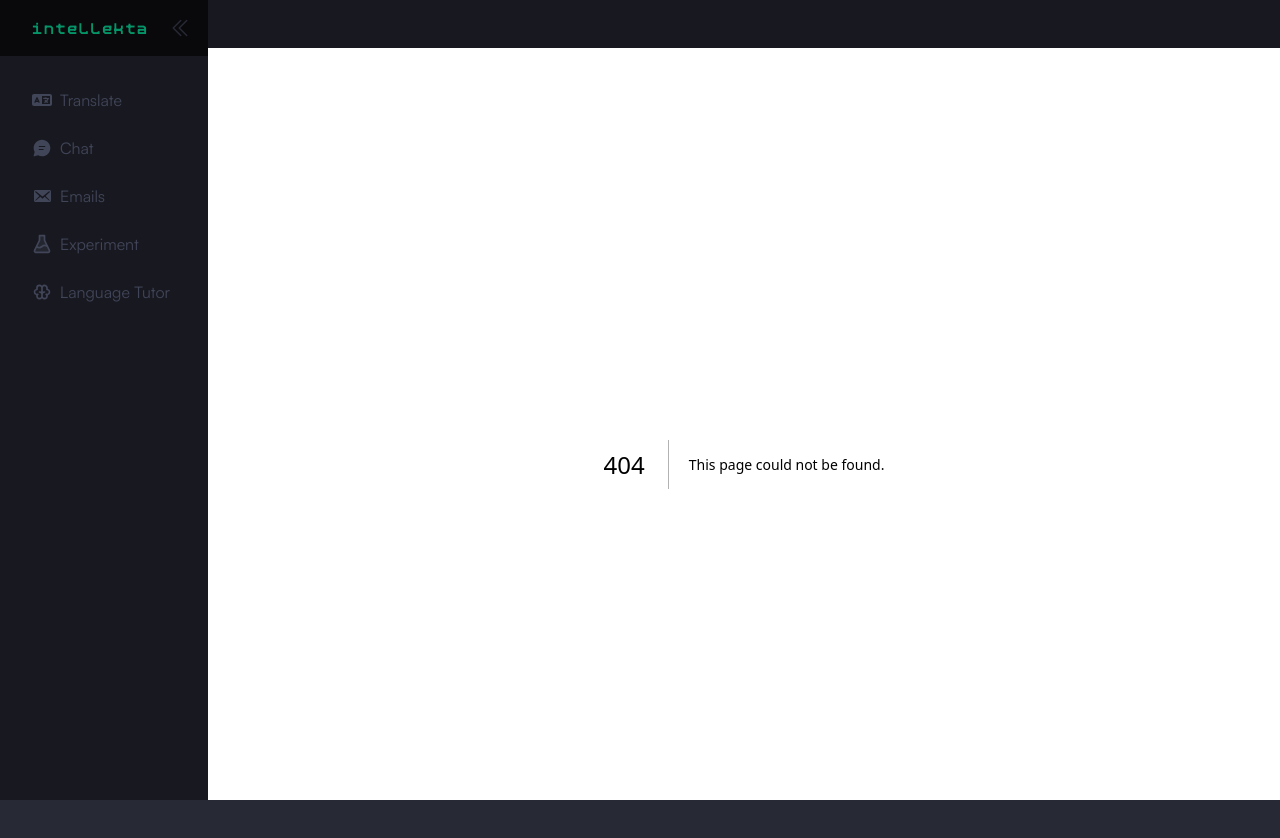
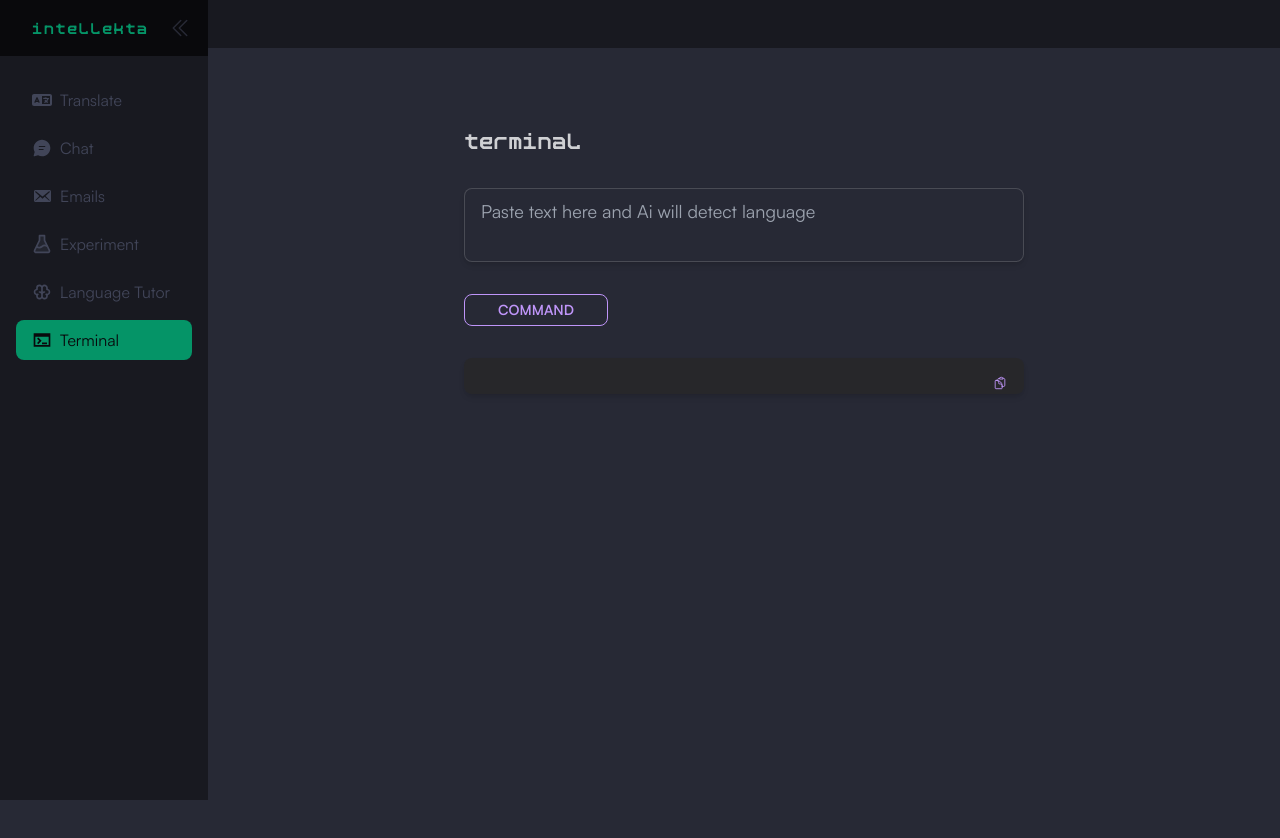
Before and after one commit to ajesuscode/intellekta, a Next.js app: page /terminal in a window 1280 px wide. Before the commit this address had no page. Shown: the top 838 px of the page. After the commit the page ends 800 px from the top, so only its background shows below. Built offline with nearby package versions, Linux system fonts and the light colour scheme.

Commit message:
ternminal page with route to generate terminal commands

```diff
--- /dev/null
+++ b/src/app/api/callterminal/route.ts
@@ -0,0 +1,35 @@
+import { NextRequest, NextResponse } from "next/server";
+import { OpenAI } from "langchain/llms/openai";
+import { PromptTemplate } from "langchain/prompts";
+import { LLMChain } from "langchain/chains";
+
+export async function POST(req: NextRequest) {
+    try {
+        const body = await req.json();
+
+        const terminal = body.terminal;
+
+        const model = new OpenAI({
+            openAIApiKey: process.env.OPENAI_API_KEY,
+            modelName: "gpt-3.5-turbo",
+            temperature: 0.7,
+            maxTokens: 1000,
+        });
+
+        const template =
+            "User will provide you a task to do. <<{terminal_command}>>. You need to provide macOs terminal command that performs this task. Only command, dont write descriptions.";
+        const prompt = new PromptTemplate({
+            template: template,
+            inputVariables: ["terminal_command"],
+        });
+
+        const chain = new LLMChain({ llm: model, prompt: prompt });
+        const res = await chain.call({
+            terminal_command: terminal,
+        });
+        console.log(res);
+        return NextResponse.json(res.text);
+    } catch (err) {
+        return NextResponse.json(err);
+    }
+}
--- /dev/null
+++ b/src/app/terminal/page.tsx
@@ -0,0 +1,107 @@
+"use client";
+import { useState } from "react";
+import { useCopyToClipboard } from "usehooks-ts";
+import { ClipboardDocumentIcon } from "@heroicons/react/24/outline";
+
+// const languages: string[] = [
+//     "English",
+//     "Spanish",
+//     "French",
+//     "German",
+//     "Italian",
+//     "Japanese",
+//     "Chinese",
+//     "Ukrainian",
+//     "Basque",
+//     // Add more languages as needed
+// ];
+
+export default function Terminal() {
+    const [query, setQuery] = useState<string>("");
+    const [result, setResult] = useState<string>("");
+    const [loading, setLoading] = useState<boolean>(false);
+    const [language, setLanguage] = useState("English");
+    const [native, setNative] = useState("Ukrainian");
+    const [copiedText, copyToClipboard] = useCopyToClipboard();
+
+    async function getTerminalCommand(event: React.FormEvent<HTMLFormElement>) {
+        event.preventDefault();
+        console.log(query);
+        try {
+            setLoading(true);
+            if (query === "") {
+                setLoading(false);
+                return;
+            } else {
+                setQuery("");
+                const res = await fetch("/api/callterminal", {
+                    method: "POST",
+                    body: JSON.stringify({
+                        terminal: query,
+                    }),
+                });
+                const text = await res.json();
+                console.log(text);
+                setResult(text);
+                setLoading(false);
+            }
+        } catch (err) {
+            console.log(err);
+            setLoading(false);
+        }
+    }
+
+    // const handleNativeChange = (e: React.ChangeEvent<HTMLSelectElement>) => {
+    //     setNative(e.target.value);
+    //     console.log(e.target.value);
+    // };
+
+    const paragraphs = result.split("\n").map((paragraph, index) => (
+        <p key={index} className="mb-1">
+            {paragraph}
+        </p>
+    ));
+    return (
+        <section className="pt-16 lg:px-48 px-6 md:px-20 flex flex-col gap-8">
+            <form onSubmit={getTerminalCommand} className="flex flex-col gap-8">
+                <div className="text-xl font-display">terminal</div>
+                <textarea
+                    className="textarea textarea-bordered w-full resize-none text-lg shadow-md font-body"
+                    onChange={(e) => setQuery(e.target.value)}
+                    placeholder={
+                        loading
+                            ? "Preparing command..."
+                            : "Paste text here and Ai will detect language"
+                    }
+                    disabled={loading}
+                    value={query}
+                ></textarea>
+                <button
+                    disabled={loading}
+                    className="btn btn-secondary btn-sm btn-outline w-36 disabled:opacity-40 font-body"
+                    type="submit"
+                >
+                    {loading ? (
+                        <span className="loading loading-dots loading-xs"></span>
+                    ) : (
+                        <span>Command</span>
+                    )}
+                </button>
+
+                {paragraphs && (
+                    <div className="card w-full h-full max-h-sm overflow-y-auto max-h-lg flex flex-col bg-zinc-800 shadow-md rounded-lg p-4 relative">
+                        <div className="text-lg text-primary font-body">
+                            {paragraphs}
+                        </div>
+                        <button
+                            onClick={() => copyToClipboard(result)}
+                            className="absolute top-0 right-0 m-2 p-2 btn btn-ghost btn-square btn-sm"
+                        >
+                            <ClipboardDocumentIcon className="w-4 h-4 text-secondary" />
+                        </button>
+                    </div>
+                )}
+            </form>
+        </section>
+    );
+}
--- a/src/components/icons/icons.tsx
+++ b/src/components/icons/icons.tsx
@@ -104,3 +104,20 @@ export const TutorIcon = ({ size, color }: IconProps) => {
         </svg>
     );
 };
+
+export const TerminalIcon = ({ size, color }: IconProps) => {
+    return (
+        <svg
+            width={size}
+            height={size}
+            viewBox="0 0 24 24"
+            xmlns="http://www.w3.org/2000/svg"
+            className={color}
+        >
+            <path
+                fill="currentColor"
+                d="M2 4v16h20V4H2zm18 14H4V8h16v10zm-2-1h-6v-2h6v2zM7.5 17l-1.41-1.41L8.67 13l-2.59-2.59L7.5 9l4 4l-4 4z"
+            />
+        </svg>
+    );
+};
--- a/src/lib/directories/directories.tsx
+++ b/src/lib/directories/directories.tsx
@@ -6,6 +6,7 @@ import {
     EmailIcon,
     ExperimetnsIcon,
     TutorIcon,
+    TerminalIcon,
 } from "@/components/icons/icons";
 
 export type Item = {
@@ -46,4 +47,10 @@ export const directories: Item[] = [
         slug: "tutor",
         icon: <TutorIcon size={20} color="text-accent" />,
     },
+    {
+        name: "Terminal",
+        path: "/terminal",
+        slug: "terminal",
+        icon: <TerminalIcon size={20} color="text-accent" />,
+    },
 ];
```
